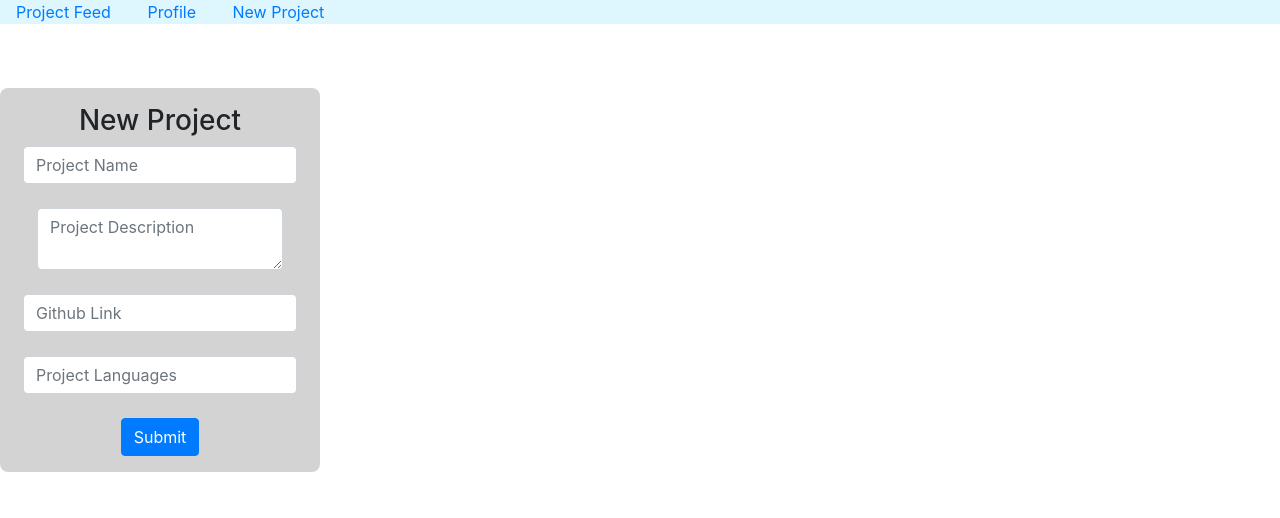
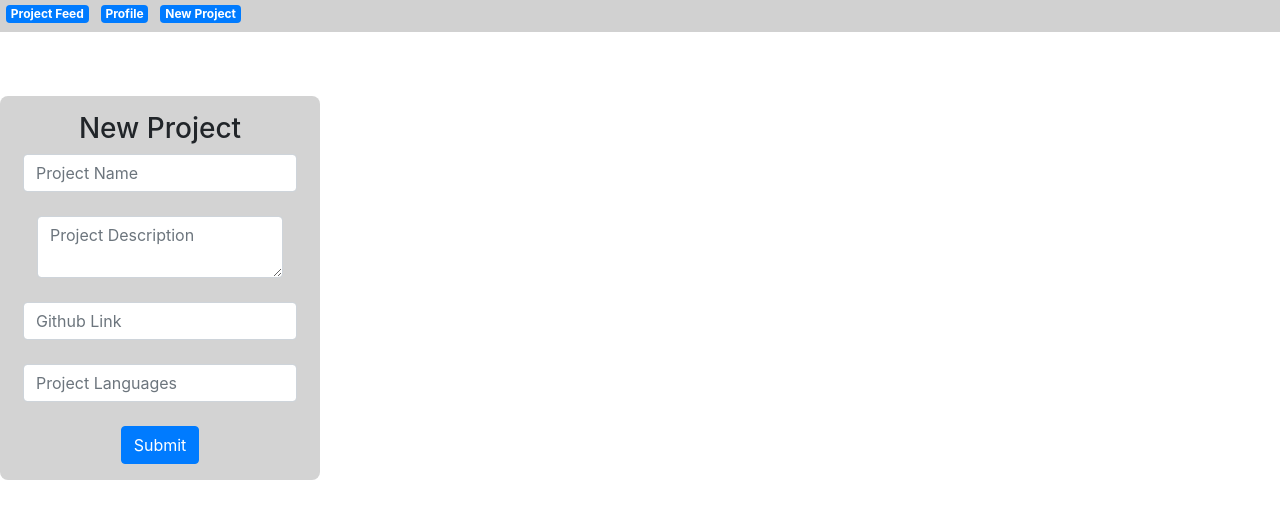
Before and after one commit to joelazarz/react-mod-4-project, a React (Create React App) app: page /new-project in a window 1280 px wide. Shown: the top 518 px of the page. Built offline with nearby package versions, Linux system fonts and the light colour scheme; no server answers.

Commit message:
badge links in navbar

```diff
--- a/src/App.css
+++ b/src/App.css
@@ -1,12 +1,12 @@
 .nav-bar {
-  background: rgb(222, 247, 255);
+  background: rgb(209, 209, 209);
   text-align: left;
-  height: 1.5em;
+  height: 2em;
 }
 
-.nav-links {
-  margin-left: 1em;
-  margin-right: 1em;
+.badge {
+  margin-left: 0.5em;
+  margin-right: 0.5em;
 }
 
 .new-project-form-display {
--- a/src/layout/NavBar.js
+++ b/src/layout/NavBar.js
@@ -16,9 +16,9 @@ export class NavBar extends Component {
 
         return (
             <div className="nav-bar">
-                <Link to='/projects' className="nav-links"> Project Feed</Link>
-                <Link to={`/users/${id}`} className="nav-links"> Profile </Link>
-                <Link to='/new-project' className="nav-links"> New Project</Link>
+                <Link to='/projects' className="badge badge-primary"> Project Feed</Link>
+                <Link to={`/users/${id}`} className="badge badge-primary"> Profile </Link>
+                <Link to='/new-project' className="badge badge-primary"> New Project</Link>
             </div>
         )
     }
```
